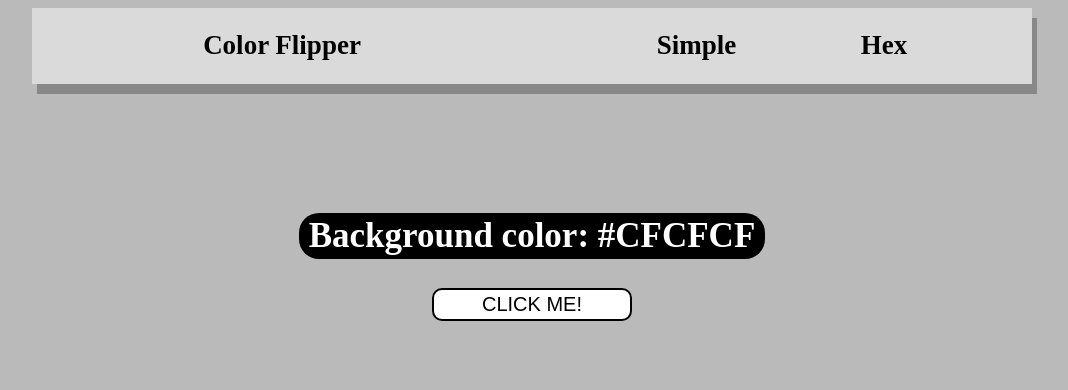
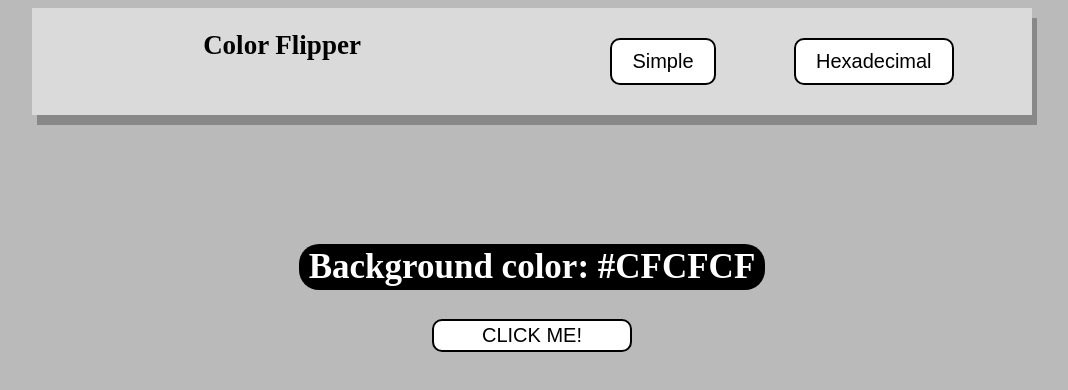
Before and after one commit to czvides/DeWeb-Practice, a plain HTML site: page JS/color_flipper.html in a window 1280 px wide. Shown: the whole page, without its empty margins (108-1176 px from the left). Drawn offline with Linux system fonts and the light colour scheme.

Commit message:
Convert the tag simple, and hexadecimal to buttons

```diff
--- a/JS/color_flipper.css
+++ b/JS/color_flipper.css
@@ -66,6 +66,20 @@ body{
     border-radius: 20px;
 }
 .btn:hover{
-    cursor: alias;
+    cursor: pointer;
     background-color: #bebebe;
 }
+
+#color_simple, #color_hex{
+    background-color: white;
+    margin: 30px 0;
+    padding: 10px 20px;
+    border-style: solid;
+    border-color: black;
+    border-radius: 10px;
+    font-size: 20px
+}
+#color_simple:hover , #color_hex:hover{
+    cursor: pointer;
+    background-color: #bebebe;
+}
--- a/JS/color_flipper.html
+++ b/JS/color_flipper.html
@@ -14,8 +14,8 @@
             <h2>Color Flipper</h2>
         </div>
         <div class="flex justify-evenly full-width">
-            <h2>Simple</h2>
-            <h2>Hex</h2>
+            <button id="color_simple">Simple</button>
+            <button id="color_hex">Hexadecimal</button>
         </div>
     </nav>
     <main class="max-width-1000 mx-auto" style="margin-top: 100px">
--- a/JS/color_flipper.js
+++ b/JS/color_flipper.js
@@ -3,13 +3,18 @@ const colors = ["green","red","rgba(133,122,200)","#F15025"];
 
 const btn = document.getElementById('btn');
 const color_span = document.getElementById('color_span');
-
+/*
 btn.addEventListener("click",function(){
     const randomNumber = Math.floor(Math.random() * colors.length);
     document.body.style.backgroundColor = colors[randomNumber];
     color_span.innerText = colors[randomNumber];
 });
-
+*/
+btn.addEventListener("click",function(){
+    const randomColor = getColorNumber();
+    document.body.style.backgroundColor = randomColor;
+    color_span.innerText = randomColor;
+});
 function getColorNumber (){
     let hexNumber = '#';
     for(let i = 0; i < 6; i++){
```
